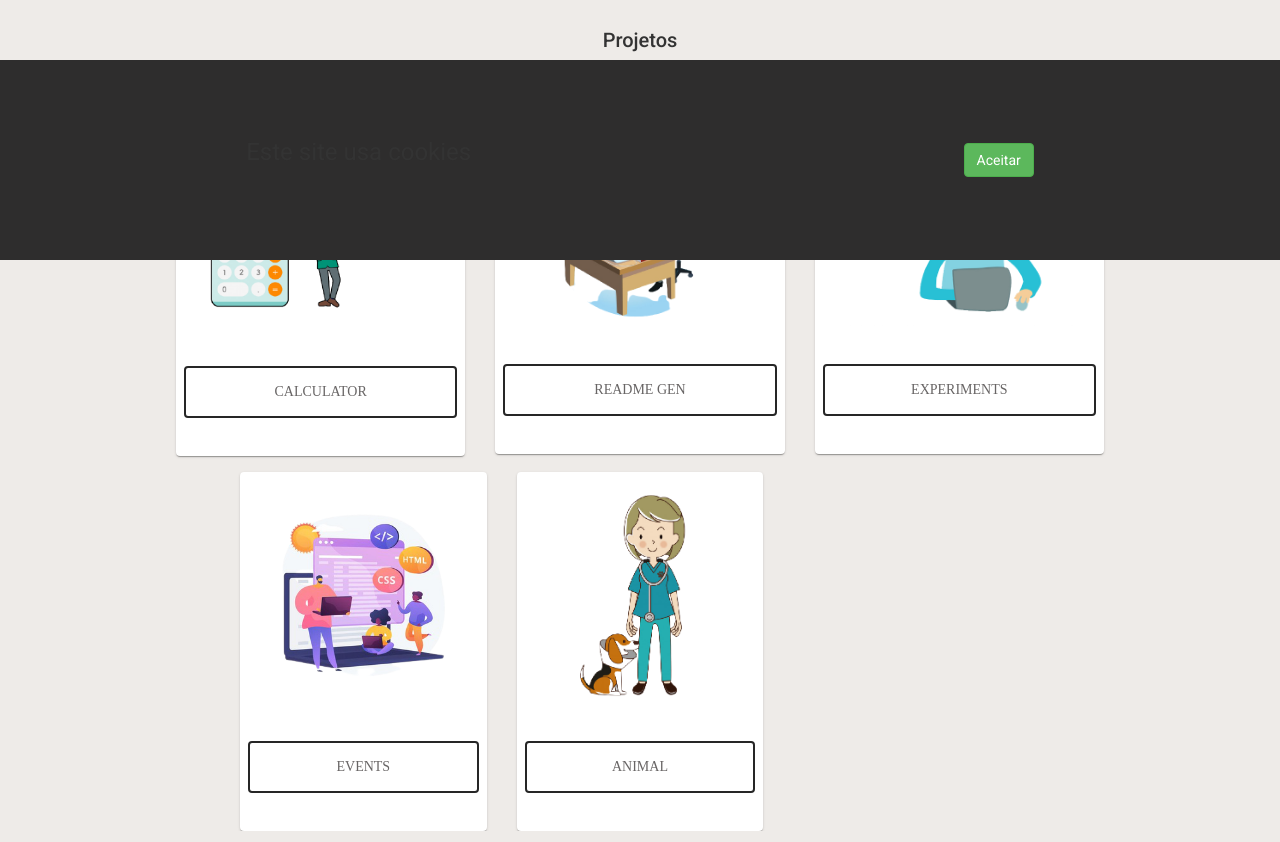
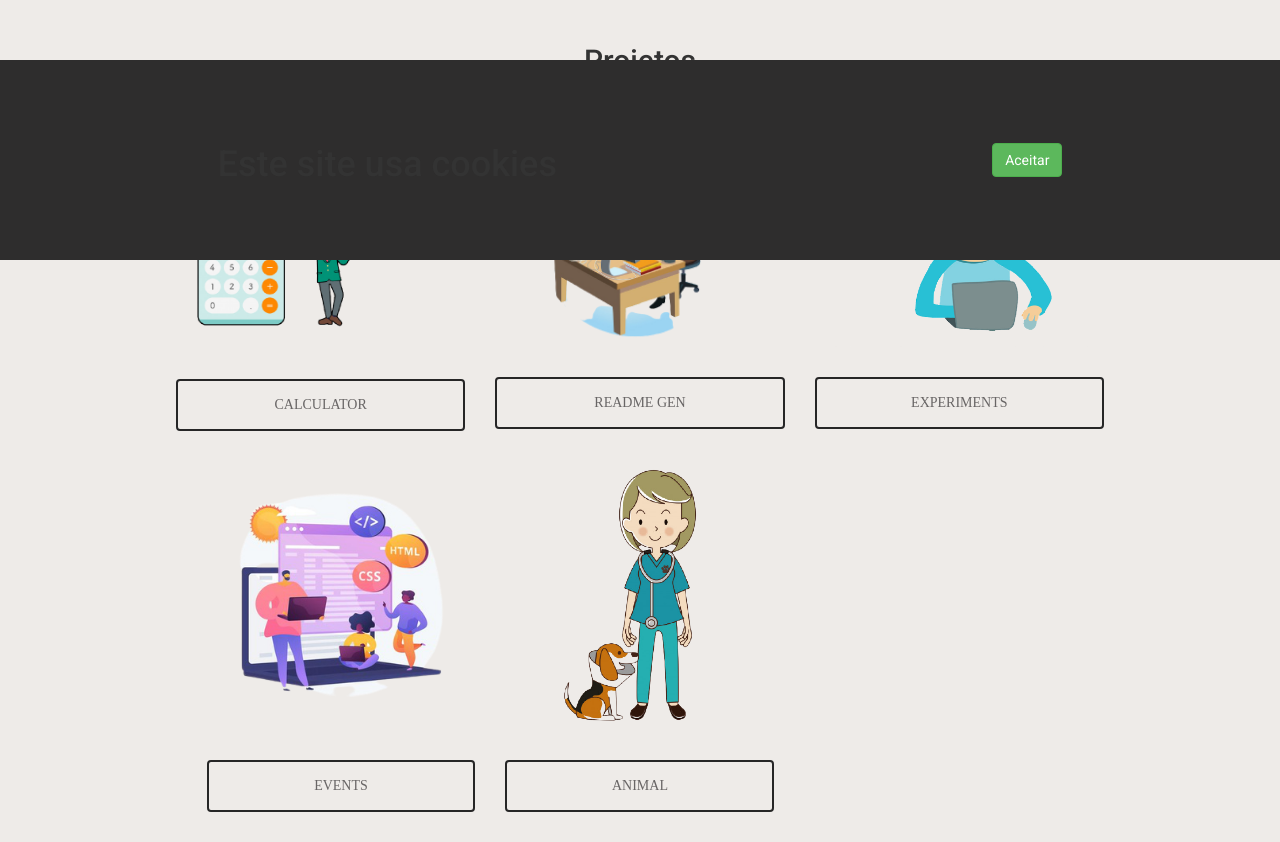
Before and after one commit to Filipa0502/Aulas-Angular, an Angular app in the folder aulas/: page / in a window 1280 px wide. Shown: the part 540-1382 px from the top of the page. Built offline with nearby package versions, Linux system fonts and the light colour scheme.

Commit message:
design - 11.04.2021

```diff
--- a/aulas/angular.json
+++ b/aulas/angular.json
@@ -24,7 +24,6 @@
               "src/assets"
             ],
             "styles": [
-              "src/custom-theme.scss",
               "node_modules/bootstrap/dist/css/bootstrap.min.css",
               "src/styles.css"
             ],
@@ -89,7 +88,6 @@
               "src/assets"
             ],
             "styles": [
-              "./node_modules/@angular/material/prebuilt-themes/pink-bluegrey.css",
               "node_modules/bootstrap/dist/css/bootstrap.min.css",
               "src/styles.css"
             ],
--- a/aulas/package.json
+++ b/aulas/package.json
@@ -21,9 +21,15 @@
     "@angular/platform-browser": "~11.2.4",
     "@angular/platform-browser-dynamic": "~11.2.4",
     "@angular/router": "~11.2.4",
+    "@fortawesome/fontawesome-free": "^5.15.3",
+    "angular-bootstrap-md": "^11.0.0",
     "angular-material": "^1.2.2",
+    "animate.css": "^4.1.1",
     "bootstrap": "^3.4.1",
+    "chart.js": "^3.1.0",
+    "hammerjs": "^2.0.8",
     "jquery": "^3.3.1",
+    "mdbootstrap": "^4.19.2",
     "popper.js": "^1.14.3",
     "rxjs": "~6.6.0",
     "tslib": "^2.0.0",
--- a/aulas/src/app/home/home.component.css
+++ b/aulas/src/app/home/home.component.css
@@ -102,6 +102,7 @@
   overflow: hidden;
   transition: 1s all ease;
 }
+
 .btn::before{
   background: #b9b5b5;
   content: "";
--- a/aulas/src/app/home/home.component.html
+++ b/aulas/src/app/home/home.component.html
@@ -1,3 +1,4 @@
+
 <div class="container">
   <div id="imagens">
     <img class="logo" width="400" src="assets/imagens/logo.png">
@@ -16,55 +17,38 @@
   <p>A baixo é possivel visualizar os projetos realizados.</p>
   <div class="card-container" id="projetos">
     <div class="row">
-      <!--Calculadora-->
       <div class="col-sm-4">
-        <mat-card class="example-card">
+        <div class="card-body">
           <img class="card-img-bottom" src="assets/imagens/calculadora.png" alt="Card image" style="width:70%">
-          <mat-card-actions>
           <a [routerLink]="['/calculadora']" routerLinkActive="active" class="btn btn1">Calculator</a>
-          </mat-card-actions>
-        </mat-card>
         </div>
-      <!--ReadME Gen-->
+      </div>
       <div class="col-sm-4">
-        <mat-card class="example-card">
+        <div class="card-body">
           <img class="card-img-bottom" src="assets/imagens/read.png" alt="Card image" style="width:95%">
-          <mat-card-actions>
           <a [routerLink]="['/readMeGen']" routerLinkActive="active" class="btn btn1">ReadMe Gen</a>
-          </mat-card-actions>
-        </mat-card>
         </div>
-      <!--Experiments-->
+      </div>
       <div class="col-sm-4">
-        <mat-card class="example-card">
+        <div class="card-body">
           <img class="card-img-bottom" src="assets/imagens/experiments.png" alt="Card image" style="width:111%">
-          <mat-card-actions>
           <a [routerLink]="['/experiments']" routerLinkActive="active" class="btn btn1">Experiments</a>
-          </mat-card-actions>
-        </mat-card>
         </div>
       </div>
     </div>
-  <div class="card-container" id="projetos">
     <div class="row">
-      <!--Eventos-->
       <div class="col-sm-4">
-        <mat-card class="example-card">
+        <div class="card-body">
           <img class="card-img-bottom" src="assets/imagens/eventos.png" alt="Card image" style="width:100%">
-          <mat-card-actions>
           <a [routerLink]="['/enAndRef']" routerLinkActive="active" class="btn btn1">Events</a>
-          </mat-card-actions>
-        </mat-card>
         </div>
-      <!--Animal-->
+      </div>
       <div class="col-sm-4">
-        <mat-card class="example-card">
+        <div class="card-body">
           <img class="card-img-bottom" src="assets/imagens/animal.png" alt="Card image" style="width:100%">
-          <mat-card-actions>
           <a [routerLink]="['/fichaAnimal']" routerLinkActive="active" class="btn btn1">Animal</a>
-          </mat-card-actions>
-        </mat-card>
         </div>
       </div>
     </div>
   </div>
+</div>
```
Also changed, not shown: aulas/src/app/app.module.ts (+1 -13 lines), 1 other file (tests, documents, lock files or other folders). Lines whose indentation alone changed are shown as unchanged.
